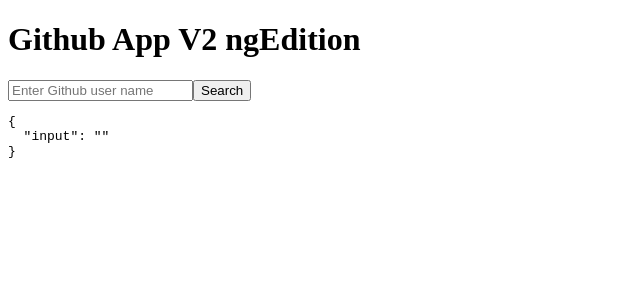
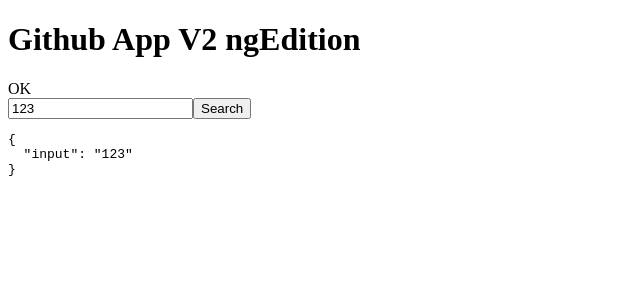
Before and after one commit to A-Cobra/angular, an Angular app: page / in a window 1280 px wide. Shown: the top 300 px of the page, without its empty margins (0-640 px from the left). Built offline with nearby package versions, Linux system fonts and the light colour scheme.

Commit message:
The form and its event emitter work

```diff
--- a/src/app/app-routing.module.ts
+++ b/src/app/app-routing.module.ts
@@ -5,6 +5,6 @@ const routes: Routes = [];
 
 @NgModule({
   imports: [RouterModule.forRoot(routes)],
-  exports: [RouterModule]
+  exports: [RouterModule],
 })
-export class AppRoutingModule { }
+export class AppRoutingModule {}
--- a/src/app/app.component.ts
+++ b/src/app/app.component.ts
@@ -3,7 +3,7 @@ import { Component } from '@angular/core';
 @Component({
   selector: 'app-root',
   templateUrl: './app.component.html',
-  styleUrls: ['./app.component.scss']
+  styleUrls: ['./app.component.scss'],
 })
 export class AppComponent {
   title = 'githubAppV2';
--- a/src/app/github-app-module/containers/search-form/search-form.component.ts
+++ b/src/app/github-app-module/containers/search-form/search-form.component.ts
@@ -1,23 +1,48 @@
-import { Component, OnInit } from '@angular/core';
-import { FormControl, FormArray, FormGroup } from '@angular/forms';
+import { Component, EventEmitter, OnInit, Output } from '@angular/core';
+import {
+  FormControl,
+  FormArray,
+  FormGroup,
+  FormBuilder,
+  Validators,
+} from '@angular/forms';
+import { FormEvent } from '../../models/form-event.type';
 
 @Component({
   selector: 'app-search-form',
   template: `
+    <div>OK</div>
     <div>
       <form [formGroup]="fetchForm">
         <input
           formControlName="input"
           type="text"
           placeholder="Enter Github user name" />
-        <button>Search</button>
+        <button (click)="onSearch()">Search</button>
       </form>
     </div>
     <pre>{{ fetchForm.value | json }}</pre>
   `,
   styleUrls: ['./search-form.component.scss'],
 })
-export class SearchFormComponent {
-  fetchForm = new FormGroup({ input: new FormControl('') });
-  constructor() {}
+export class SearchFormComponent implements OnInit {
+  @Output()
+  formEvent = new EventEmitter<FormEvent>();
+  fetchForm!: FormGroup;
+  constructor(private formBuilder: FormBuilder) {}
+  ngOnInit(): void {
+    this.fetchForm = this.formBuilder.group({
+      input: new FormControl<string>('123', {
+        nonNullable: true,
+        validators: [Validators.required],
+        asyncValidators: [],
+      }),
+    });
+  }
+  onSearch() {
+    this.formEvent.emit({
+      type: 'search',
+      inputValue: this.fetchForm.get('input')?.value,
+    });
+  }
 }
--- /dev/null
+++ b/src/app/github-app-module/models/form-event.type.ts
@@ -0,0 +1,4 @@
+export type FormEvent = {
+  type: 'search';
+  inputValue: string;
+};
--- a/src/environments/environment.prod.ts
+++ b/src/environments/environment.prod.ts
@@ -1,3 +1,3 @@
 export const environment = {
-  production: true
+  production: true,
 };
--- a/src/environments/environment.ts
+++ b/src/environments/environment.ts
@@ -3,7 +3,7 @@
 // The list of file replacements can be found in `angular.json`.
 
 export const environment = {
-  production: false
+  production: false,
 };
 
 /*
--- a/src/main.ts
+++ b/src/main.ts
@@ -8,5 +8,6 @@ if (environment.production) {
   enableProdMode();
 }
 
-platformBrowserDynamic().bootstrapModule(AppModule)
+platformBrowserDynamic()
+  .bootstrapModule(AppModule)
   .catch(err => console.error(err));
--- a/src/polyfills.ts
+++ b/src/polyfills.ts
@@ -45,8 +45,7 @@
 /***************************************************************************************************
  * Zone JS is required by default for Angular itself.
  */
-import 'zone.js';  // Included with Angular CLI.
-
+import 'zone.js'; // Included with Angular CLI.
 
 /***************************************************************************************************
  * APPLICATION IMPORTS
```
Also changed, not shown: src/test.ts (+7 -3 lines), 1 other file (tests, documents, lock files or other folders).
